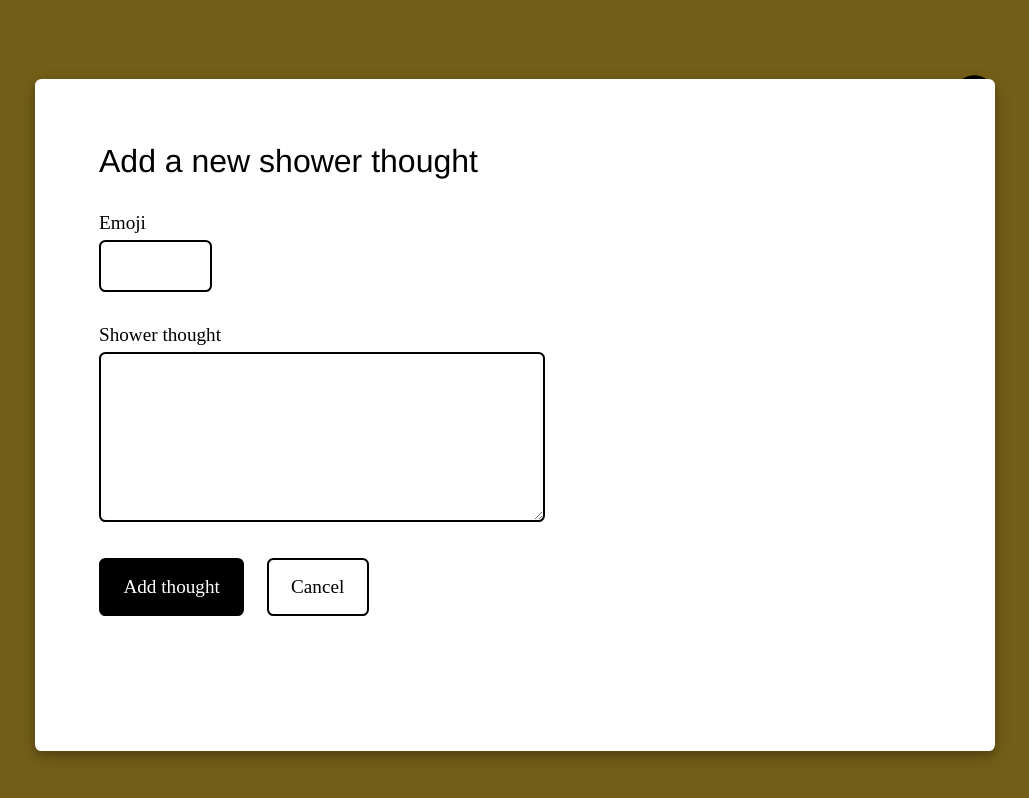
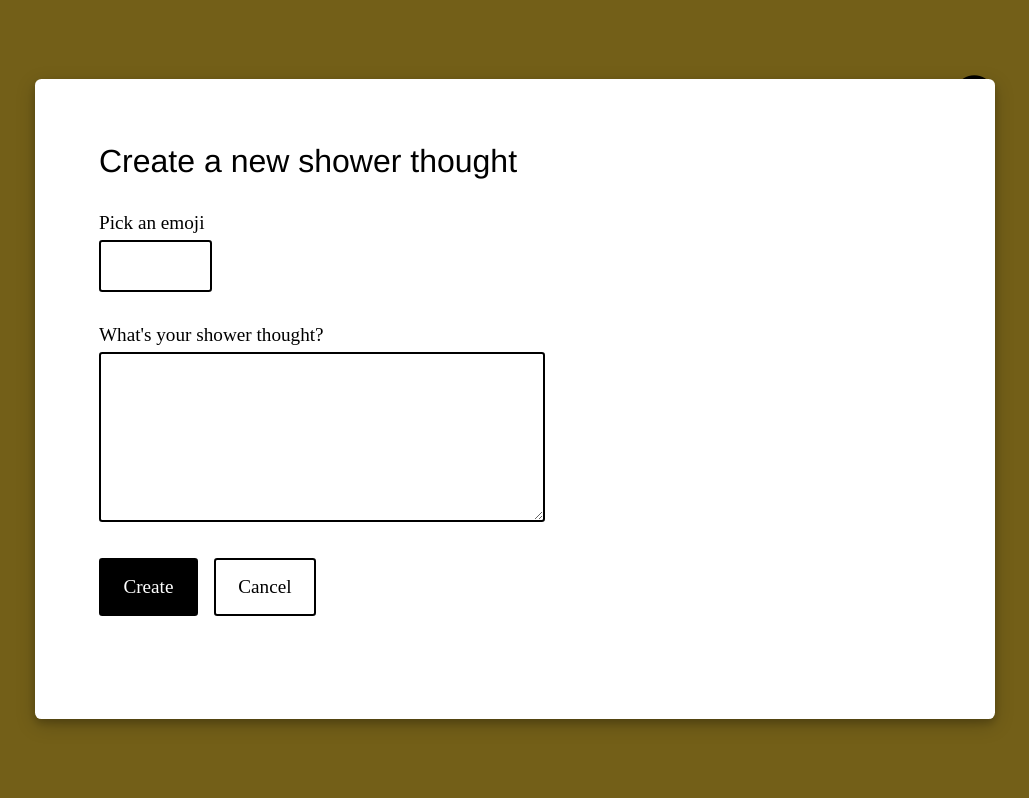
Before and after one commit to isabelxklee/shower-thoughts, a React (Create React App) app: page / in a window 1280 px wide. Both pictures are taken after a click on the icon 1099 px from the left and 96 px from the top of the page. Shown: the whole page, without its empty margins (125-1154 px from the left). Built offline with nearby package versions, Linux system fonts and the light colour scheme; data requests are answered from the project's data file.

Commit message:
updated form styles

```diff
--- a/public/index.html
+++ b/public/index.html
@@ -11,7 +11,10 @@
       user's mobile device or desktop. See https://developers.google.com/web/fundamentals/web-app-manifest/
     -->
     <link rel="manifest" href="%PUBLIC_URL%/manifest.json" />
-    <link rel="stylesheet" href="https://cdnjs.cloudflare.com/ajax/libs/font-awesome/4.7.0/css/font-awesome.min.css">
+    <link
+      rel="stylesheet"
+      href="https://cdnjs.cloudflare.com/ajax/libs/font-awesome/4.7.0/css/font-awesome.min.css"
+    />
     <!--
       Notice the use of %PUBLIC_URL% in the tags above.
       It will be replaced with the URL of the `public` folder during the build.
--- a/src/App.css
+++ b/src/App.css
@@ -43,7 +43,8 @@ i.fa-plus-circle {
   cursor: pointer;
 }
 
-i.fa-plus, i.fa-recycle {
+i.fa-plus,
+i.fa-recycle {
   margin-right: 0.6rem;
 }
 
@@ -80,7 +81,7 @@ form {
   height: 50%;
   box-shadow: 0 4px 8px 0 rgba(0, 0, 0, 0.2), 0 6px 20px 0 rgba(0, 0, 0, 0.19);
   border-radius: 0.4rem;
-  padding: 2rem 4rem 15rem;
+  padding: 2rem 4rem 13rem;
   animation: fadeIn 0.5s;
 }
 
@@ -95,7 +96,7 @@ input,
 textarea {
   padding: 0.8rem;
   margin: 0.4rem 0 2rem 0;
-  border-radius: 0.4rem;
+  border-radius: 0.2rem;
   border: 2px solid black;
 }
 
@@ -157,7 +158,8 @@ p#error {
     margin: 6rem;
   }
 
-  input[type='text'], textarea {
+  input[type='text'],
+  textarea {
     width: 100%;
   }
 }
--- a/src/App.js
+++ b/src/App.js
@@ -71,9 +71,7 @@ class App extends Component {
 
         <h1>Shower Thoughts</h1>
         <i className="fa fa-plus-circle" onClick={this.toggleFormDisplay} />
-        <Button onClick={this.handleChange}>
-          Randomize
-        </Button>
+        <Button onClick={this.handleChange}>Randomize</Button>
         <Thought thought={thoughts[selectedIndex]} />
       </div>
     )
--- a/src/components/Button.jsx
+++ b/src/components/Button.jsx
@@ -10,7 +10,7 @@ const Button = styled('button')(
     backgroundColor: '#E8C030',
     color: 'black',
     border: '2px solid black',
-    borderRadius: '0.4rem',
+    borderRadius: '0.2rem',
     transition: '0.3s',
     margin: '6rem 0 0 0',
     cursor: 'pointer',
@@ -29,7 +29,7 @@ const Button = styled('button')(
         backgroundColor: 'black',
         color: 'white',
         border: '2px solid black',
-        margin: '0 1.4rem 0 0',
+        margin: '0 1rem 0 0',
         fontSize: '1.2rem',
         '&:hover': {
           color: 'white',
@@ -49,7 +49,7 @@ const Button = styled('button')(
           opacity: '0.5',
         },
       },
-    }
+    },
   })
 )
 
--- a/src/components/Form.jsx
+++ b/src/components/Form.jsx
@@ -8,7 +8,7 @@ class Form extends Component {
     errors: {
       emoji: '',
       quote: '',
-    }
+    },
   }
 
   handleToggle = () => {
@@ -21,14 +21,17 @@ class Form extends Component {
     switch (event.target.name) {
       case 'emoji':
         errors.emoji = event.target.value.length < 1 ? '* Please pick at least one emoji!' : ''
-      break
+        break
 
       case 'quote':
-        errors.quote = event.target.value.length < 30 ? '* Your shower thought must be at least 30 characters long.' : ''
-      break
+        errors.quote =
+          event.target.value.length < 30
+            ? '* Your shower thought must be at least 30 characters long.'
+            : ''
+        break
 
       default:
-      break
+        break
     }
 
     this.setState({
@@ -56,29 +59,29 @@ class Form extends Component {
   render() {
     return (
       <form onSubmit={this.handleSubmit} id="add-thought">
-        <h3>Add a new shower thought</h3>
+        <h3>Create a new shower thought</h3>
 
-        <label>Emoji</label>
+        <label>Pick an emoji</label>
         <br />
-        {this.state.errors.emoji.length > 0 &&
-          <p id="error">{this.state.errors.emoji}</p>
-        }
+        {this.state.errors.emoji.length > 0 && <p id="error">{this.state.errors.emoji}</p>}
         <input type="text" name="emoji" autoComplete="off" onChange={this.handleChange} />
 
         <br />
 
-        <label>Shower thought</label>
+        <label>What&apos;s your shower thought?</label>
         <br />
-        {this.state.errors.quote.length > 0 &&
-          <p id="error">{this.state.errors.quote}</p>
-        }
+        {this.state.errors.quote.length > 0 && <p id="error">{this.state.errors.quote}</p>}
         <textarea name="quote" autoComplete="off" onChange={this.handleChange} />
 
         <br />
 
         <div className="btn-group">
-          <Button type="submit" form="add-thought" variant='primary'>Add thought</Button>
-          <Button variant='secondary' type="button" onClick={this.handleToggle}>Cancel</Button>
+          <Button type="submit" form="add-thought" variant="primary">
+            Create
+          </Button>
+          <Button variant="secondary" type="button" onClick={this.handleToggle}>
+            Cancel
+          </Button>
         </div>
       </form>
     )
```
Also changed, not shown: .eslintrc.json, db.json (line endings or trailing spaces).
